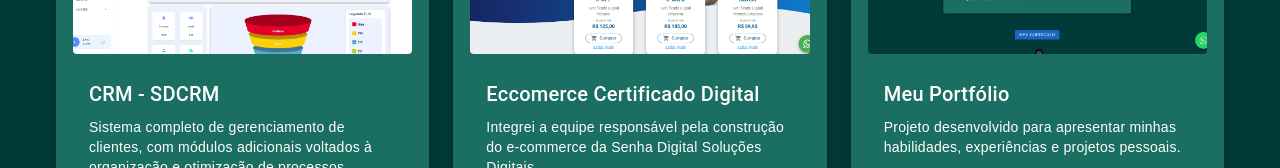
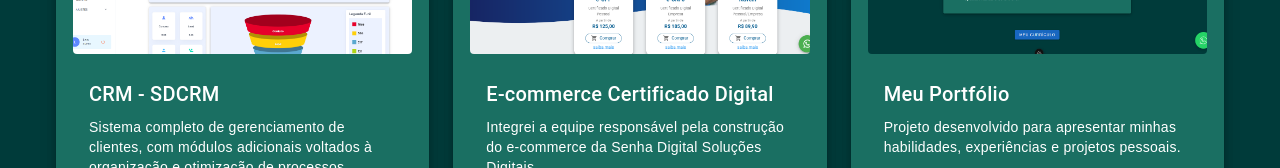
Before and after one commit to LeonardoLopesFilho/leopt, a Nuxt app: page / in a window 1280 px wide. Shown: the part 1167-1335 px from the top of the page. Built offline with nearby package versions, Linux system fonts and the light colour scheme.

Commit message:
fix/ajustado titulo de um projeto

```diff
--- a/components/ProjetosCard.vue
+++ b/components/ProjetosCard.vue
@@ -71,7 +71,7 @@
       imagem: "/img/SDCRM.png",
     },
     {
-      titulo: "Eccomerce Certificado Digital",
+      titulo: "E-commerce Certificado Digital",
       descricao:
         "Integrei a equipe responsável pela construção do e-commerce da Senha Digital Soluções Digitais.",
       link: "https://senhadigital.com.br/",
```
